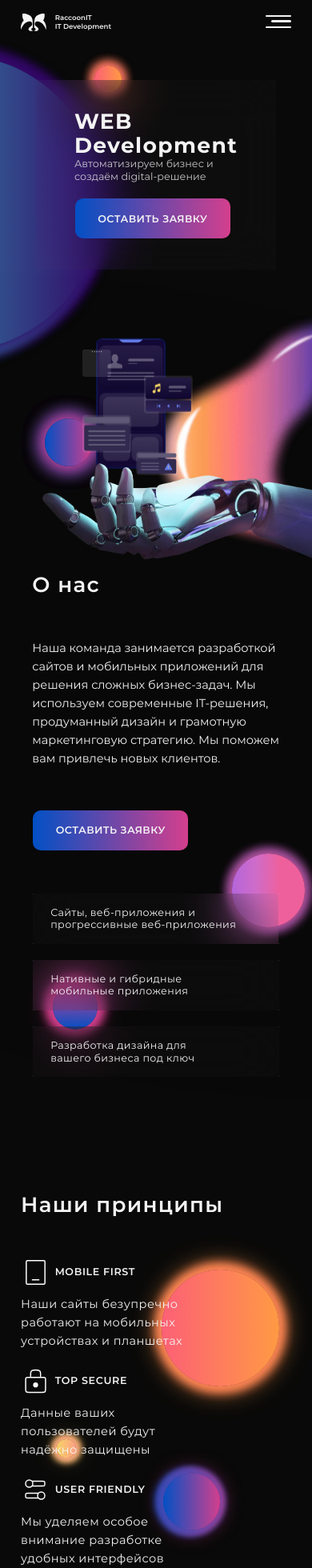
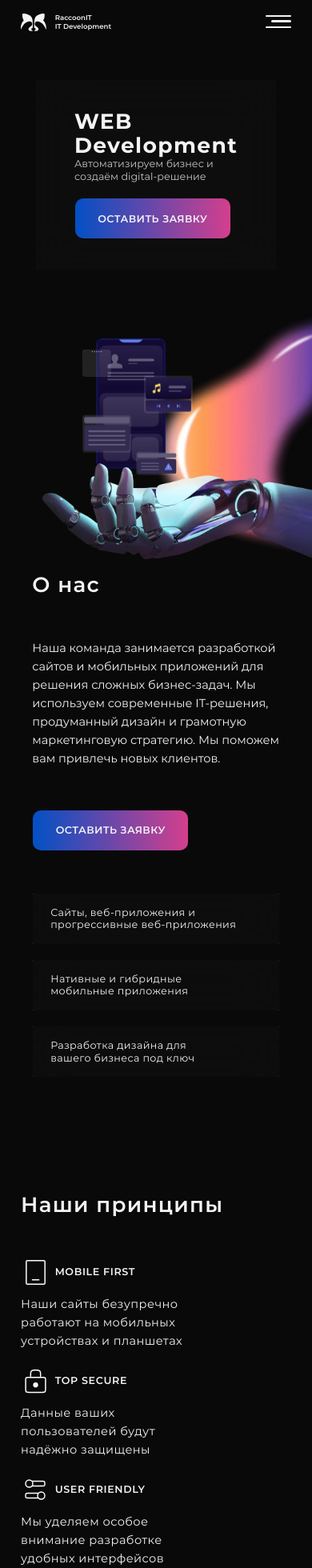
Before and after one commit to proofblame/raccoon-it, a React (Create React App) app: page / in a window 390 px wide. Shown: the top 1960 px of the page at 80% size. Built offline with nearby package versions, Linux system fonts and the light colour scheme; no server answers.

Commit message:
without bg

```diff
--- a/src/features/spinner/spinner.jsx
+++ b/src/features/spinner/spinner.jsx
@@ -7,7 +7,7 @@ const Spinner = () => {
   return (
     <div className={styles.spinner}>
 
-      <ReactLoading type='spinningBubbles' color='#0250C5' />;
+      <ReactLoading type='spinningBubbles' color='#0250C5' />
 
     </div>
   )
--- a/src/pages/Main.jsx
+++ b/src/pages/Main.jsx
@@ -52,6 +52,7 @@ const Main = () => {
 
   return (
     <div className={main.wrapper}>
+      {/* <Spinner /> */}
       <Suspense fallback={<Spinner />}>
         <Banner
           isOpened={isOpened}
--- a/src/pages/screens/About/About.module.scss
+++ b/src/pages/screens/About/About.module.scss
@@ -23,17 +23,17 @@
     position: absolute;
     @include adaptive(width, 747.5, 254);
     @include adaptive(height, 747.5, 254);
-    background: linear-gradient(90deg, #f43b47 0%, #453a94 100%);
     background-position: center;
     background-repeat: no-repeat;
     background-size: cover;
     border-radius: 50%;
     opacity: 0.2;
-    filter: blur(500px);
     transform: rotate(147.49deg);
     @include adaptive(top, 0, 0);
     @include adaptive(left, 100, 15);
     z-index: 1;
+    filter: blur(500px);
+    // background: linear-gradient(90deg, #f43b47 0%, #453a94 100%);
   }
 
   &::after {
@@ -44,30 +44,31 @@
     background-repeat: no-repeat;
     background-size: cover;
     background-position: center;
-    background: linear-gradient(
-      90deg,
-      #b8cbb8 0%,
-      #b8cbb8 0%,
-      #b465da 0%,
-      #cf6cc9 33%,
-      #ee609c 66%,
-      #ee609c 100%
-    );
-    border-image: linear-gradient(
-      90deg,
-      #b8cbb8 0%,
-      #b8cbb8 0%,
-      #b465da 0%,
-      #cf6cc9 33%,
-      #ee609c 66%,
-      #ee609c 100%
-    );
     position: absolute;
     @include adaptive(top, 355, 350);
     @include adaptive(left, 800, 218);
     z-index: 1;
-    box-shadow: 0 0 15px 1.5px #ee609c, 0 0 15px 1.5px #453a94,
-      0 0 15px 1.5px #453a94, 0 0 15px 1.5px #ee609c;
+    // background: linear-gradient(
+    //   90deg,
+    //   #b8cbb8 0%,
+    //   #b8cbb8 0%,
+    //   #b465da 0%,
+    //   #cf6cc9 33%,
+    //   #ee609c 66%,
+    //   #ee609c 100%
+    // );
+    // border-image: linear-gradient(
+    //   90deg,
+    //   #b8cbb8 0%,
+    //   #b8cbb8 0%,
+    //   #b465da 0%,
+    //   #cf6cc9 33%,
+    //   #ee609c 66%,
+    //   #ee609c 100%
+    // );
+
+    // box-shadow: 0 0 15px 1.5px #ee609c, 0 0 15px 1.5px #453a94,
+    //   0 0 15px 1.5px #453a94, 0 0 15px 1.5px #ee609c;
   }
 }
 
@@ -111,15 +112,15 @@
     @include adaptive(width, 101, 53);
     @include adaptive(height, 101, 53);
     border-radius: 50%;
-    background: linear-gradient(90deg, #0250c5 0%, #d43f8d 100%);
-    border-image: linear-gradient(90deg, #0250c5 0%, #d43f8d 100%);
+
     position: absolute;
     @include adaptive(top, -75, 125);
     @include adaptive(left, 700, -15);
     z-index: 1;
-    box-shadow: 5px 0 15px 5px #d43f8d, 0 0 35px -4px #d43f8d,
-      0 0 15px 4px #d43f8d, 0 0 15px 5px #d43f8d;
-    transform: rotate(270deg);
+    // background: linear-gradient(90deg, #0250c5 0%, #d43f8d 100%);
+    // border-image: linear-gradient(90deg, #0250c5 0%, #d43f8d 100%);
+    // box-shadow: 5px 0 15px 5px #d43f8d, 0 0 35px -4px #d43f8d, 0 0 15px 4px #d43f8d, 0 0 15px 5px #d43f8d;
+    // transform: rotate(270deg);
   }
 }
 
@@ -134,17 +135,14 @@
     position: relative;
     @include adaptivePadding(padding, 27, 35, 14, 20);
     background: rgba(255, 255, 255, 0.02);
-    backdrop-filter: blur(30px);
     color: $mainColor;
     border-radius: 2px;
     border: 1px solid;
     letter-spacing: 0.03em;
-    border-image: linear-gradient(
-      rgba(255, 255, 255, 0.3),
-      rgba(255, 255, 255, 0)
-    );
     @extend %fz-24-30;
     z-index: 5;
+    border-image: linear-gradient(rgba(255, 255, 255, 0.3), rgba(255, 255, 255, 0));
+    backdrop-filter: blur(30px);
   }
 }
 @media screen and (max-width: 767px) {
--- a/src/pages/screens/Banner/Banner.module.scss
+++ b/src/pages/screens/Banner/Banner.module.scss
@@ -55,9 +55,9 @@
       border: none;
       @include adaptive(top, 200, 60);
       @include adaptive(left, -600, -250);
-      background: linear-gradient(90deg, #30cfd0 0%, #330867 100%);
-      border-image: linear-gradient(90deg, #30cfd0 0%, #330867 100%);
-      box-shadow: 0px 0 15px 7px #330867, -10px 10px 15px 1px #30cfd0, 0 0 15px 7px #330867, 0 0 15px 10px #330867;
+      // background: linear-gradient(90deg, #30cfd0 0%, #330867 100%);
+      // border-image: linear-gradient(90deg, #30cfd0 0%, #330867 100%);
+      // box-shadow: 0px 0 15px 7px #330867, -10px 10px 15px 1px #30cfd0, 0 0 15px 7px #330867, 0 0 15px 10px #330867;
     }
   }
 }
@@ -73,20 +73,6 @@
   @extend %flex;
   position: relative;
 
-  &::before {
-    content: '';
-    position: absolute;
-    @include adaptive(width, 200, 52);
-    @include adaptive(height, 200, 52);
-    border-radius: 50%;
-    border: none;
-    background: linear-gradient(90deg, #0250c5 0%, #d43f8d 100%);
-    border-image: linear-gradient(90deg, #0250c5 0%, #d43f8d 100%);
-    @include adaptive(top, 440, 510);
-    @include adaptive(left, 710, -10);
-    box-shadow: 0 0 25px 1.5px #d43f8d, 0 0 25px 1.5px #d43f8d, 0 0 25px 1.5px #0250c5, 0 0 25px 1.5px #0250c5;
-  }
-
   .imgLogo {
     @include adaptive(width, 68, 30);
     @include adaptive(height, 47, 21);
@@ -99,12 +85,12 @@
     @include adaptive(height, 101, 30);
     border-radius: 50%;
     border: none;
-    border-image: linear-gradient(90deg, #fc6076 0%, #ff9a44 100%);
     @include adaptive(top, 70, 65);
     @include adaptive(left, 820, 50);
     z-index: 5;
-    box-shadow: 0 0 15px 0.5px #fc6076, 0 0 15px 0.5px #ff9a44, 0 0 15px 0.5px #fc6076, 0 0 15px 0.5px #ff9a44;
-    background: linear-gradient(90deg, #fc6076 0%, #ff9a44 100%);
+    // box-shadow: 0 0 15px 0.5px #fc6076, 0 0 15px 0.5px #ff9a44, 0 0 15px 0.5px #fc6076, 0 0 15px 0.5px #ff9a44;
+    // background: linear-gradient(90deg, #fc6076 0%, #ff9a44 100%);
+    // border-image: linear-gradient(90deg, #fc6076 0%, #ff9a44 100%);
   }
 }
 .titleLogo {
@@ -188,6 +174,19 @@
   @include adaptive(height, 710, 108);
   position: relative;
   z-index: 0;
+  &::before {
+    content: '';
+    position: absolute;
+    @include adaptive(width, 200, 52);
+    @include adaptive(height, 200, 52);
+    border-radius: 50%;
+    border: none;
+    @include adaptive(bottom, 202, -195);
+    @include adaptive(left, -80, -15);
+    // background: linear-gradient(90deg, #0250c5 0%, #d43f8d 100%);
+    // border-image: linear-gradient(90deg, #0250c5 0%, #d43f8d 100%);
+    // box-shadow: 0 0 25px 1.5px #d43f8d, 0 0 25px 1.5px #d43f8d, 0 0 25px 1.5px #0250c5, 0 0 25px 1.5px #0250c5;
+  }
 }
 
 .imgBlock {
--- a/src/pages/screens/Projects/Projects.module.scss
+++ b/src/pages/screens/Projects/Projects.module.scss
@@ -50,11 +50,11 @@
     backdrop-filter: blur(30px);
     border-radius: 2px;
     border: 1px solid;
-    border-image: linear-gradient(rgba(255, 255, 255, 0.3), rgba(255, 255, 255, 0));
     @include adaptivePadding(padding, 0, 37, 0, 27);
     @include adaptive(padding-top, 45, 26);
     @include adaptive(padding-bottom, 44, 27);
     box-sizing: border-box;
+    // border-image: linear-gradient(rgba(255, 255, 255, 0.3), rgba(255, 255, 255, 0));
   }
 
   &ItemImage {
--- a/src/pages/screens/Techs/Techs.module.scss
+++ b/src/pages/screens/Techs/Techs.module.scss
@@ -44,13 +44,14 @@
       @include adaptive(height, 329, 127);
       border-radius: 50%;
       border: none;
-      background: linear-gradient(90deg, #6219cf 0%, #fa709a 100%);
-      border-image: linear-gradient(90deg, #6219cf 0%, #fa709a 100%);
-      box-shadow: 0px 0 15px 7px #fa709a, -10px 10px 15px 1px #6219cf,
-        0 0 15px 7px #fa709a, 0 0 15px 1px #6219cf;
       @include adaptive(top, 400, -110);
       @include adaptive(left, -250, 200);
       z-index: 0;
+
+      // background: linear-gradient(90deg, #6219cf 0%, #fa709a 100%);
+      // border-image: linear-gradient(90deg, #6219cf 0%, #fa709a 100%);
+      // box-shadow: 0px 0 15px 7px #fa709a, -10px 10px 15px 1px #6219cf,
+      //   0 0 15px 7px #fa709a, 0 0 15px 1px #6219cf;
     }
 
     &::after {
@@ -60,13 +61,14 @@
       @include adaptive(height, 185, 65);
       border-radius: 50%;
       border: none;
-      background: linear-gradient(90deg, #667eea 0%, #0250c5 100%);
-      border-image: linear-gradient(90deg, #667eea 0%, #0250c5 100%);
-      box-shadow: 0px 0 15px 7px #0250c5, -10px 10px 15px 1px #667eea,
-        0 0 15px 7px #667eea, 0 0 15px 10px #667eea;
       @include adaptive(top, -40, 680);
       @include adaptive(left, 1500, -30);
       z-index: 1;
+
+      // background: linear-gradient(90deg, #667eea 0%, #0250c5 100%);
+      // border-image: linear-gradient(90deg, #667eea 0%, #0250c5 100%);
+      // box-shadow: 0px 0 15px 7px #0250c5, -10px 10px 15px 1px #667eea,
+      //   0 0 15px 7px #667eea, 0 0 15px 10px #667eea;
     }
   }
 
--- a/src/pages/screens/Tenets/Tenets.module.scss
+++ b/src/pages/screens/Tenets/Tenets.module.scss
@@ -21,13 +21,14 @@
     @include adaptive(height, 170, 145);
     border-radius: 50%;
     border: none;
-    background: linear-gradient(90deg, #fc6076 0%, #ff9a44 100%);
-    border-image: linear-gradient(rgba(252, 96, 118, 1), rgba(255, 154, 68, 1));
-    box-shadow: 0 0 15px -4px #fc6076, 0 0 35px 1px #ff9a44,
-      0 0 15px 4px #ff9a44, 0 0 15px 5px #fc6076;
     @include adaptive(top, -350, 120);
     @include adaptive(left, -230, 200);
     z-index: -1;
+
+    // background: linear-gradient(90deg, #fc6076 0%, #ff9a44 100%);
+    // border-image: linear-gradient(rgba(252, 96, 118, 1), rgba(255, 154, 68, 1));
+    // box-shadow: 0 0 15px -4px #fc6076, 0 0 35px 1px #ff9a44,
+    //   0 0 15px 4px #ff9a44, 0 0 15px 5px #fc6076;
   }
 }
 
@@ -49,13 +50,14 @@
     @include adaptive(height, 147, 67);
     border-radius: 50%;
     border: none;
-    background: linear-gradient(90deg, #0250c5 0%, #d43f8d 100%);
-    border-image: linear-gradient(90deg, #0250c5 0%, #d43f8d 100%);
-    box-shadow: 0 0 30px -4px #d43f8d, -5px 0 10px 5px #0250c5,
-      0 0 10px 1px #d43f8d, 0 0 10px 4px #d43f8d, 0 0 10px 5px #0250c5;
     @include adaptive(top, 250, 260);
     @include adaptive(left, 480, 160);
     z-index: -1;
+
+    // background: linear-gradient(90deg, #0250c5 0%, #d43f8d 100%);
+    // border-image: linear-gradient(90deg, #0250c5 0%, #d43f8d 100%);
+    // box-shadow: 0 0 30px -4px #d43f8d, -5px 0 10px 5px #0250c5,
+    //   0 0 10px 1px #d43f8d, 0 0 10px 4px #d43f8d, 0 0 10px 5px #0250c5;
   }
 
   &::after {
@@ -65,13 +67,15 @@
     @include adaptive(height, 66, 21);
     border-radius: 50%;
     border: none;
-    background: linear-gradient(90deg, #f6d365 0%, #fda085 100%);
-    border-image: linear-gradient(90deg, #f6d365 0%, #fda085 100%);
-    box-shadow: 0 0 30px -4px #f6d365, 0 0 10px 1px #fda085,
-      0 0 10px 4px #fda085, 0 0 10px 5px #f6d365;
+
     @include adaptive(top, -180, 240);
     @include adaptive(left, 1080, -15);
     z-index: -1;
+
+    // background: linear-gradient(90deg, #f6d365 0%, #fda085 100%);
+    // border-image: linear-gradient(90deg, #f6d365 0%, #fda085 100%);
+    // box-shadow: 0 0 30px -4px #f6d365, 0 0 10px 1px #fda085,
+    //   0 0 10px 4px #fda085, 0 0 10px 5px #f6d365;
   }
 }
 
```
Also changed, not shown: src/pages/screens/Workflow/Workflow.module.scss (+32 -43 lines).
